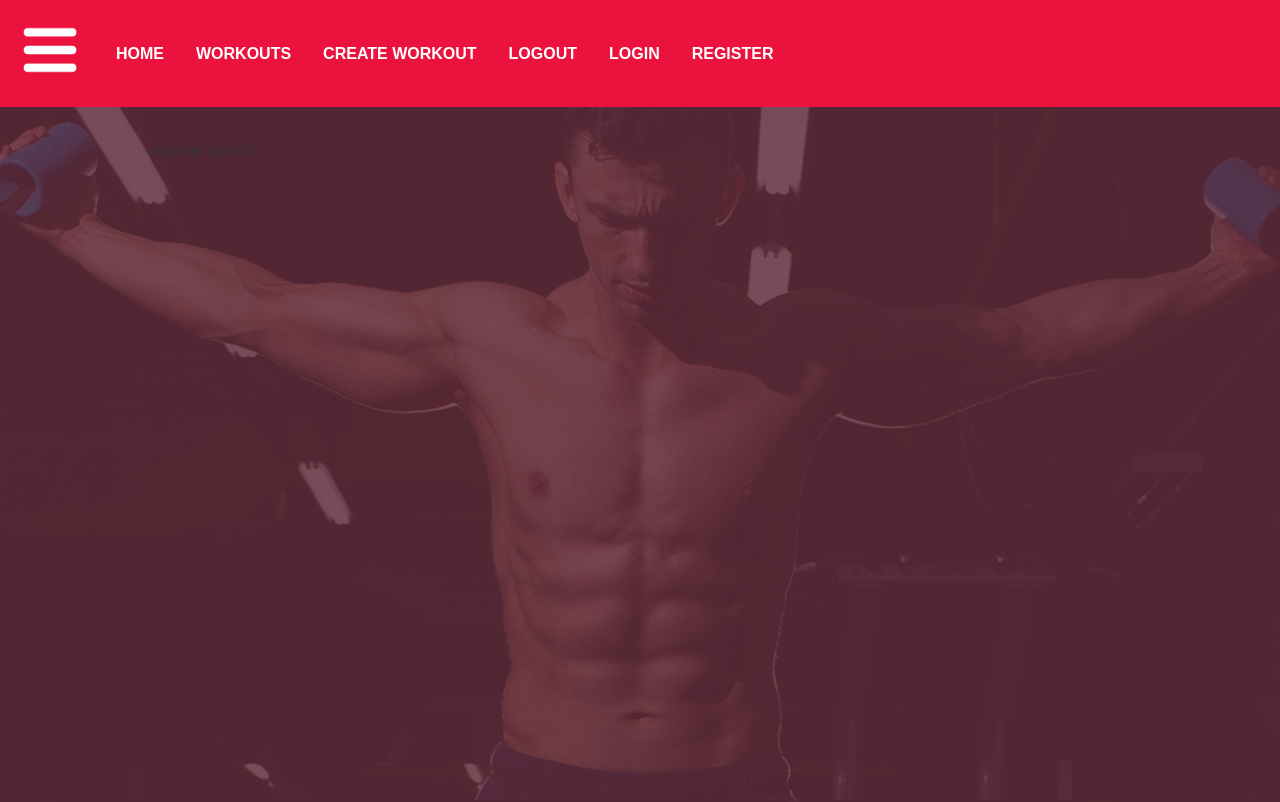
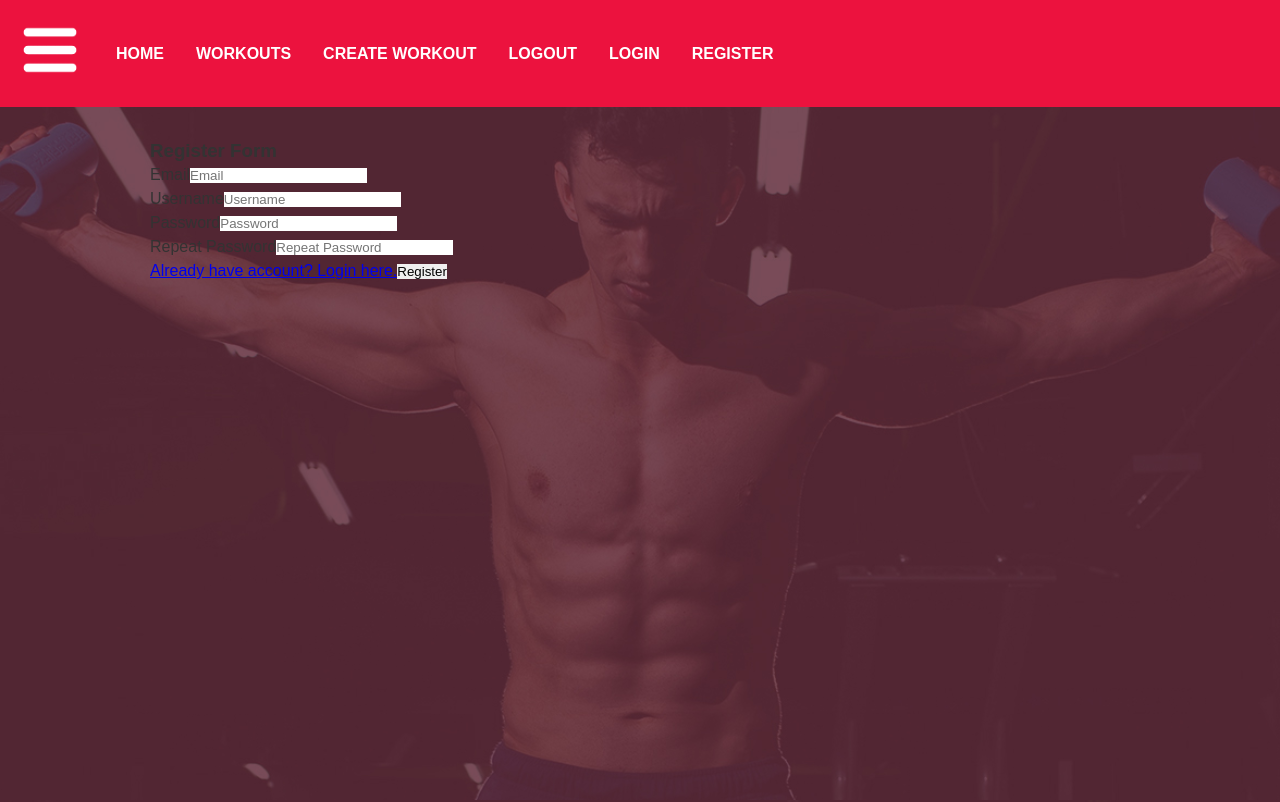
Before and after one commit to todormladenov/Fitness-App, an Angular app in the folder fitnes-programs/: page /user/register in a window 1280 px wide. Shown: the top 802 px of the page. Built offline with nearby package versions, Linux system fonts and the light colour scheme.

Commit message:
Created register form

```diff
--- a/fitnes-programs/src/app/user/register/register.component.html
+++ b/fitnes-programs/src/app/user/register/register.component.html
@@ -1 +1,32 @@
-<p>register works!</p>
+<div class="register">
+    <h3>Register Form</h3>
+    <form class="form">
+
+        <!-- email -->
+        <div class="form-group">
+            <label for="email">Email</label>
+            <input type="text" placeholder="Email" name="email">
+        </div>
+
+        <!-- username -->
+        <div class="form-group">
+            <label for="username">Username</label>
+            <input type="text" placeholder="Username" name="username">
+        </div>
+
+        <!-- password -->
+        <div class="form-group">
+            <label for="password">Password</label>
+            <input type="password" placeholder="Password" name="password">
+        </div>
+
+        <!-- repeat password -->
+        <div class="form-group">
+            <label for="RePassword">Repeat Password</label>
+            <input type="password" placeholder="Repeat Password" name="RePassword">
+        </div>
+
+        <a routerLink="/user/login">Already have account? Login here.</a>
+        <input type="submit" value="Register">
+    </form>
+</div>
```
